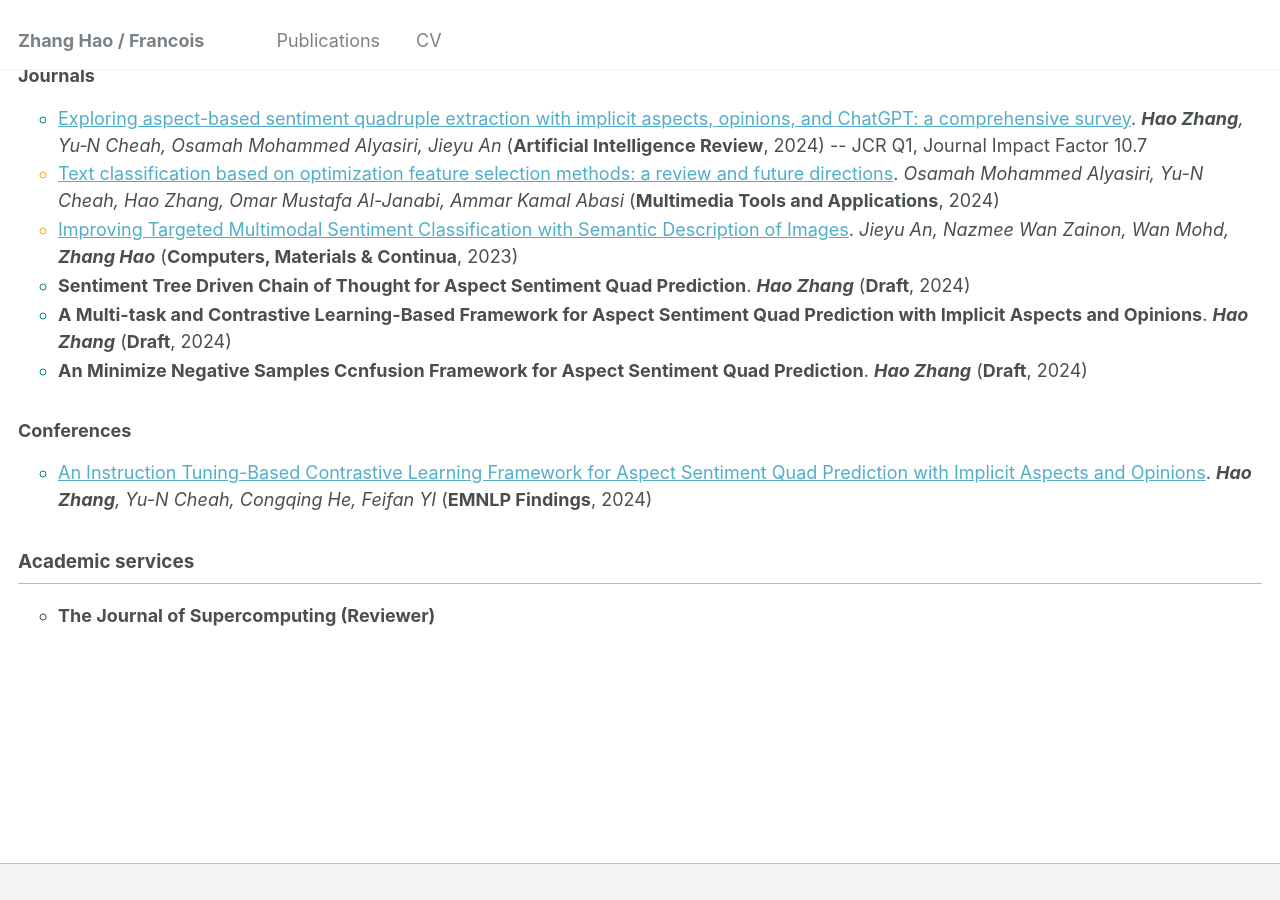
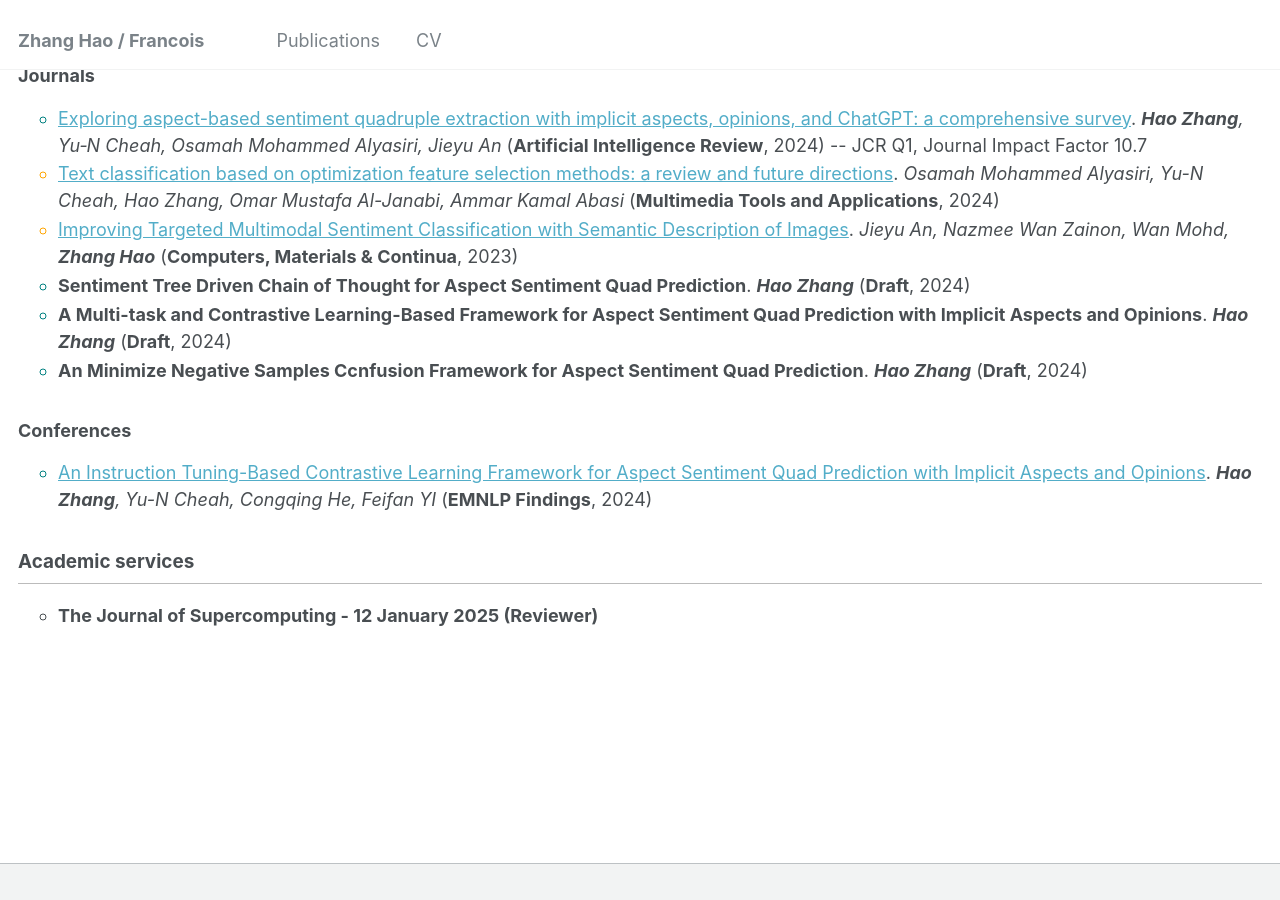
Before and after one commit to sydmou/sydmou.github.io, a Jekyll site: the page built from _pages/cv.md, in a window 1280 px wide and 900 px high, scrolled down 1363 px. Built offline with Jekyll 4.4.1, drawn with Linux system fonts in a browser that asks for light colours.

Commit message:
Update cv.md

```diff
--- a/_pages/cv.md
+++ b/_pages/cv.md
@@ -83,4 +83,4 @@ redirect_from:
 
 ## Academic services
 
-* **The Journal of Supercomputing (Reviewer)**
+* **The Journal of Supercomputing - 12 January 2025 (Reviewer)**
```
